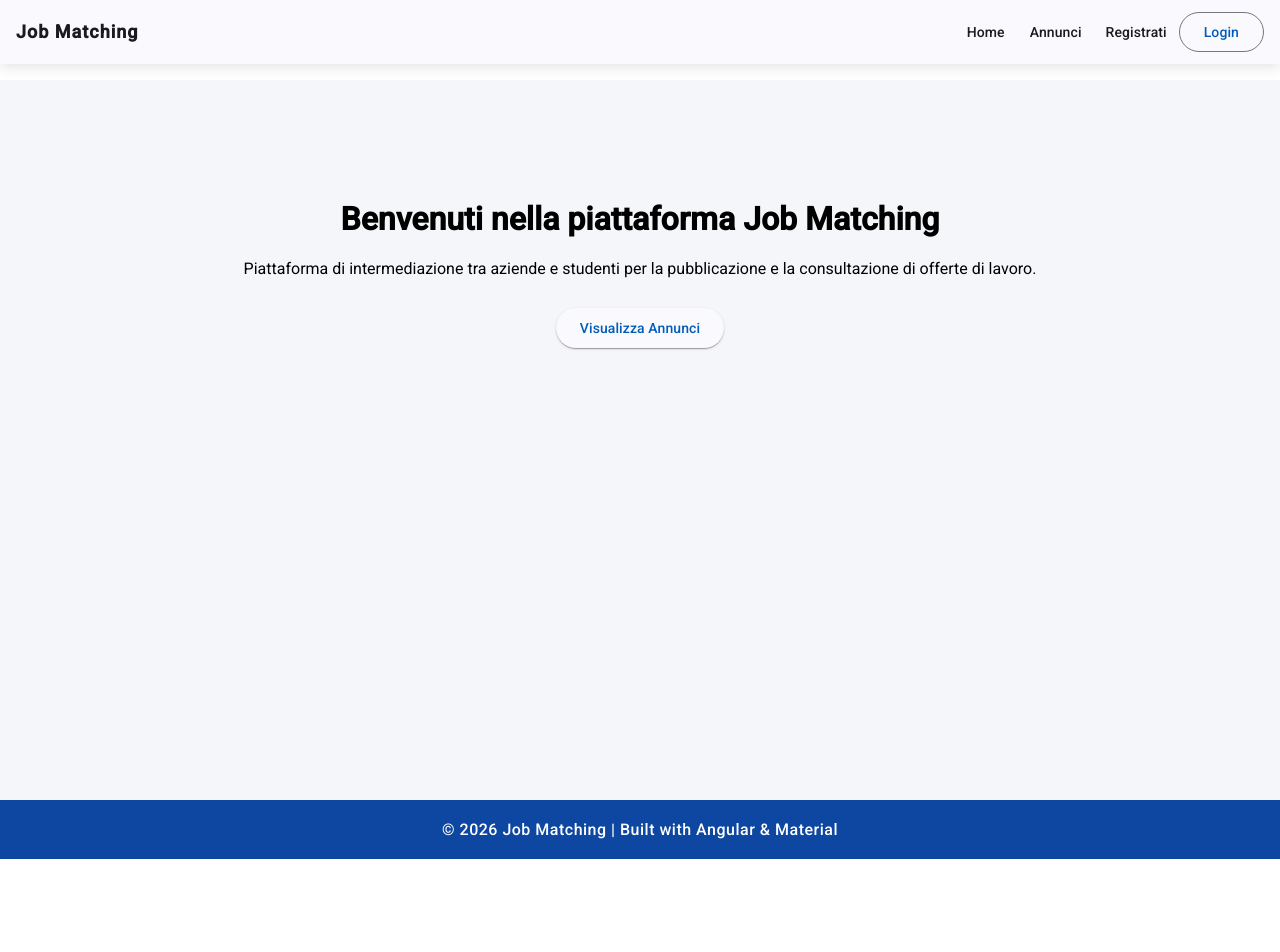
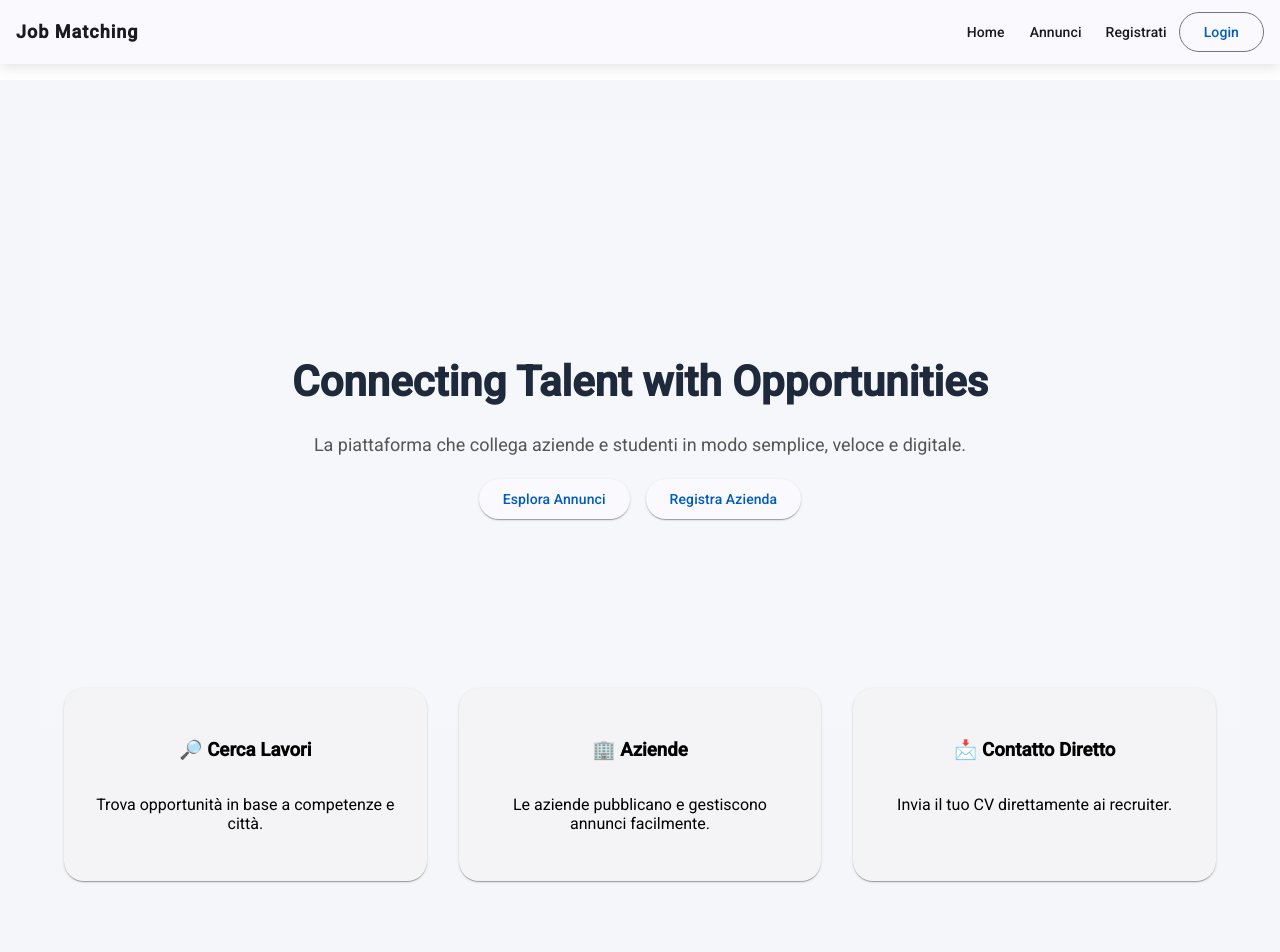
Before and after one commit to BasilElsaid/job-matching, an Angular app in the folder frontend/app-tesi/: page / in a window 1280 px wide. Shown: the top 952 px of the page. Before the commit the page ends 880 px from the top, so only its background shows below. Built offline with nearby package versions, Linux system fonts and the light colour scheme.

Commit message:
UI/UX migliormaneti

```diff
--- /dev/null
+++ b/frontend/app-tesi/src/app/core/services/company.service.ts
@@ -0,0 +1,18 @@
+import { Injectable } from '@angular/core';
+
+@Injectable({
+  providedIn: 'root',
+})
+export class CompanyService {
+  getCompanies() {
+    const data = localStorage.getItem('companyData');
+
+    if (!data) return [];
+
+    return [JSON.parse(data)];
+  }
+
+  deleteCompany() {
+    localStorage.removeItem('companyData');
+  }
+}
--- a/frontend/app-tesi/src/app/pages/admin/admin.component.css
+++ b/frontend/app-tesi/src/app/pages/admin/admin.component.css
@@ -29,3 +29,11 @@
   display: flex;
   gap: 1rem;
 }
+
+.admin-company {
+  display: flex;
+  justify-content: space-between;
+  align-items: center;
+  padding: 1rem 0;
+  border-bottom: 1px solid #eee;
+}
--- a/frontend/app-tesi/src/app/pages/admin/admin.component.html
+++ b/frontend/app-tesi/src/app/pages/admin/admin.component.html
@@ -1,22 +1,40 @@
 <div class="admin-container">
-  <mat-card class="admin-card">
-    <h2>🔐 Admin Dashboard</h2>
-    <p>breve descrizione.</p>
+  <h1>Admin Dashboard</h1>
+
+  <!-- ================== AZIENDE ================== -->
+
+  <mat-card class="admin-section">
+    <h3>🏢 Aziende Registrate</h3>
+
+    <div *ngIf="companies.length === 0">Nessun Azienda Registrata.</div>
+
+    <div *ngFor="let company of companies" class="admin-company">
+      <div>
+        <h4>{{ company.companyName }}</h4>
+        <p>{{ company.companyEmail }}</p>
+        <p>{{ company.phone }}</p>
+        <p>{{ company.address }}</p>
+      </div>
+
+      <button mat-stroked-button color="warn" (click)="deleteCompany()">
+        Elimina Azienda
+      </button>
+    </div>
   </mat-card>
 
+  <!-- ================== JOBS ================== -->
+
   <mat-card class="admin-section">
-    <h3>Tutti Gli Annunci Disponbili</h3>
+    <h3>📌 Annunci Disponbili</h3>
 
     <div *ngFor="let job of jobs" class="admin-job">
       <div>
         <h4>{{ job.title }}</h4>
-        <p>{{ job.company }} • {{ job.location }}</p>
+        <p>{{ job.company }}</p>
       </div>
 
       <div class="actions">
-        <button mat-stroked-button color="primary" (click)="approveJob(job.id)">
-          Approva
-        </button>
+        <button mat-stroked-button color="primary">Approva</button>
 
         <button mat-stroked-button color="warn" (click)="deleteJob(job.id)">
           Elimina
--- a/frontend/app-tesi/src/app/pages/admin/admin.component.ts
+++ b/frontend/app-tesi/src/app/pages/admin/admin.component.ts
@@ -4,6 +4,7 @@ import { MatButtonModule } from '@angular/material/button';
 import { CommonModule } from '@angular/common';
 import { JobService } from '../../core/services/job.service';
 import { Job } from '../../core/models/job.model';
+import { CompanyService } from '../../core/services/company.service';
 
 @Component({
   selector: 'app-admin',
@@ -13,25 +14,32 @@ import { Job } from '../../core/models/job.model';
 })
 export class AdminComponent implements OnInit {
   jobs: Job[] = [];
+  companies: any[] = [];
 
-  constructor(private jobService: JobService) {}
+  constructor(
+    private jobService: JobService,
+    private companyService: CompanyService,
+  ) {}
 
   ngOnInit() {
-    this.loadJobs();
+    this.loadData();
   }
 
-  loadJobs() {
+  loadData() {
     this.jobService.getJobs().subscribe((data) => {
       this.jobs = data;
     });
+
+    this.companies = this.companyService.getCompanies();
   }
 
   deleteJob(id: number) {
     this.jobService.deleteJob(id);
-    this.loadJobs();
+    this.loadData();
   }
 
-  approveJob(id: number) {
-    console.log('Approve job', id);
+  deleteCompany() {
+    this.companyService.deleteCompany();
+    this.loadData();
   }
 }
--- a/frontend/app-tesi/src/app/pages/home/home.component.css
+++ b/frontend/app-tesi/src/app/pages/home/home.component.css
@@ -1,11 +1,57 @@
-.home-container {
+/* HERO */
+
+.hero {
+  min-height: 60vh;
+  display: flex;
+  align-items: center;
+  justify-content: center;
   text-align: center;
-  margin-top: 80px;
+
+  background: #f5f7fa;
+  padding: 4rem 2rem;
 }
 
-.actions {
-  margin-top: 30px;
+.hero-content {
+  max-width: 800px;
+}
+
+.hero h1 {
+  font-size: 42px;
+  font-weight: 700;
+  color: #1e293b;
+}
+
+.hero p {
+  font-size: 18px;
+  margin: 1.5rem 0;
+  color: #555;
+}
+
+.hero-actions {
   display: flex;
+  gap: 1rem;
   justify-content: center;
-  gap: 20px;
 }
+
+/* FEATURES */
+
+.features {
+  max-width: 1200px;
+  margin: -40px auto 80px auto;
+  display: grid;
+  grid-template-columns: repeat(auto-fit, minmax(250px, 1fr));
+  gap: 2rem;
+  padding: 0 1.5rem;
+}
+
+.feature-card {
+  padding: 2rem;
+  border-radius: 20px;
+  text-align: center;
+  transition: 0.3s ease;
+}
+
+.feature-card:hover {
+  transform: translateY(-6px);
+  box-shadow: 0 12px 25px rgba(0, 0, 0, 0.08);
+}
--- a/frontend/app-tesi/src/app/pages/home/home.component.html
+++ b/frontend/app-tesi/src/app/pages/home/home.component.html
@@ -1,14 +1,45 @@
-<div class="home-container">
-  <h1>Benvenuti nella piattaforma Job Matching</h1>
+<div class="hero">
+  <div class="hero-content">
+    <h1>Connecting Talent with Opportunities</h1>
 
-  <p>
-    Piattaforma di intermediazione tra aziende e studenti per la pubblicazione e
-    la consultazione di offerte di lavoro.
-  </p>
+    <p>
+      La piattaforma che collega aziende e studenti in modo semplice, veloce e
+      digitale.
+    </p>
 
-  <div class="actions">
-    <button mat-raised-button color="primary" routerLink="/jobs">
-      Visualizza Annunci
-    </button>
+    <div class="hero-actions">
+      <button mat-raised-button color="primary" routerLink="/jobs">
+        Esplora Annunci
+      </button>
+
+      <button
+        mat-raised-button
+        color="accent"
+        [routerLink]="authService.isCompany() ? '/dashboard' : '/register'"
+      >
+        {{
+          authService.isCompany() ? "Vai alla Dashboard" : "Registra Azienda"
+        }}
+      </button>
+    </div>
   </div>
 </div>
+
+<!-- FEATURES -->
+
+<div class="features">
+  <mat-card class="feature-card">
+    <h3>🔎 Cerca Lavori</h3>
+    <p>Trova opportunità in base a competenze e città.</p>
+  </mat-card>
+
+  <mat-card class="feature-card">
+    <h3>🏢 Aziende</h3>
+    <p>Le aziende pubblicano e gestiscono annunci facilmente.</p>
+  </mat-card>
+
+  <mat-card class="feature-card">
+    <h3>📩 Contatto Diretto</h3>
+    <p>Invia il tuo CV direttamente ai recruiter.</p>
+  </mat-card>
+</div>
--- a/frontend/app-tesi/src/app/pages/login/login.component.css
+++ b/frontend/app-tesi/src/app/pages/login/login.component.css
@@ -1,15 +1,14 @@
-.auth-container {
+.login-container {
   display: flex;
   justify-content: center;
   align-items: center;
   height: 80vh;
 }
 
-.auth-card {
-  width: 420px;
-  padding: 25px;
+.login-card {
+  width: 500px;
+  padding: 2rem;
   border-radius: 16px;
-  box-shadow: 0 10px 30px rgba(0, 0, 0, 0.1);
 }
 
 .full-width {
--- a/frontend/app-tesi/src/app/pages/login/login.component.html
+++ b/frontend/app-tesi/src/app/pages/login/login.component.html
@@ -1,8 +1,8 @@
-<div class="auth-container">
-  <mat-card class="auth-card">
+<div class="login-container">
+  <mat-card class="login-card">
     <!-- 🔴 LOGIN -->
     <div *ngIf="!authService.isAuthenticated()">
-      <mat-card-title> 🔐 Login </mat-card-title>
+      <mat-card-title> Login </mat-card-title>
 
       <mat-card-content>
         <form [formGroup]="loginForm" (ngSubmit)="onSubmit()">
--- a/frontend/app-tesi/src/app/pages/register/register.component.ts
+++ b/frontend/app-tesi/src/app/pages/register/register.component.ts
@@ -35,6 +35,10 @@ export class RegisterComponent {
     private authService: AuthService,
     private router: Router,
   ) {
+    if (this.authService.isAuthenticated()) {
+      this.router.navigate(['/dashboard']);
+    }
+
     this.registerForm = this.fb.group(
       {
         // ACCOUNT
```
Also changed, not shown: frontend/app-tesi/src/app/pages/home/home.component.ts (+6 -2 lines), 1 other file (tests, documents, lock files or other folders).
